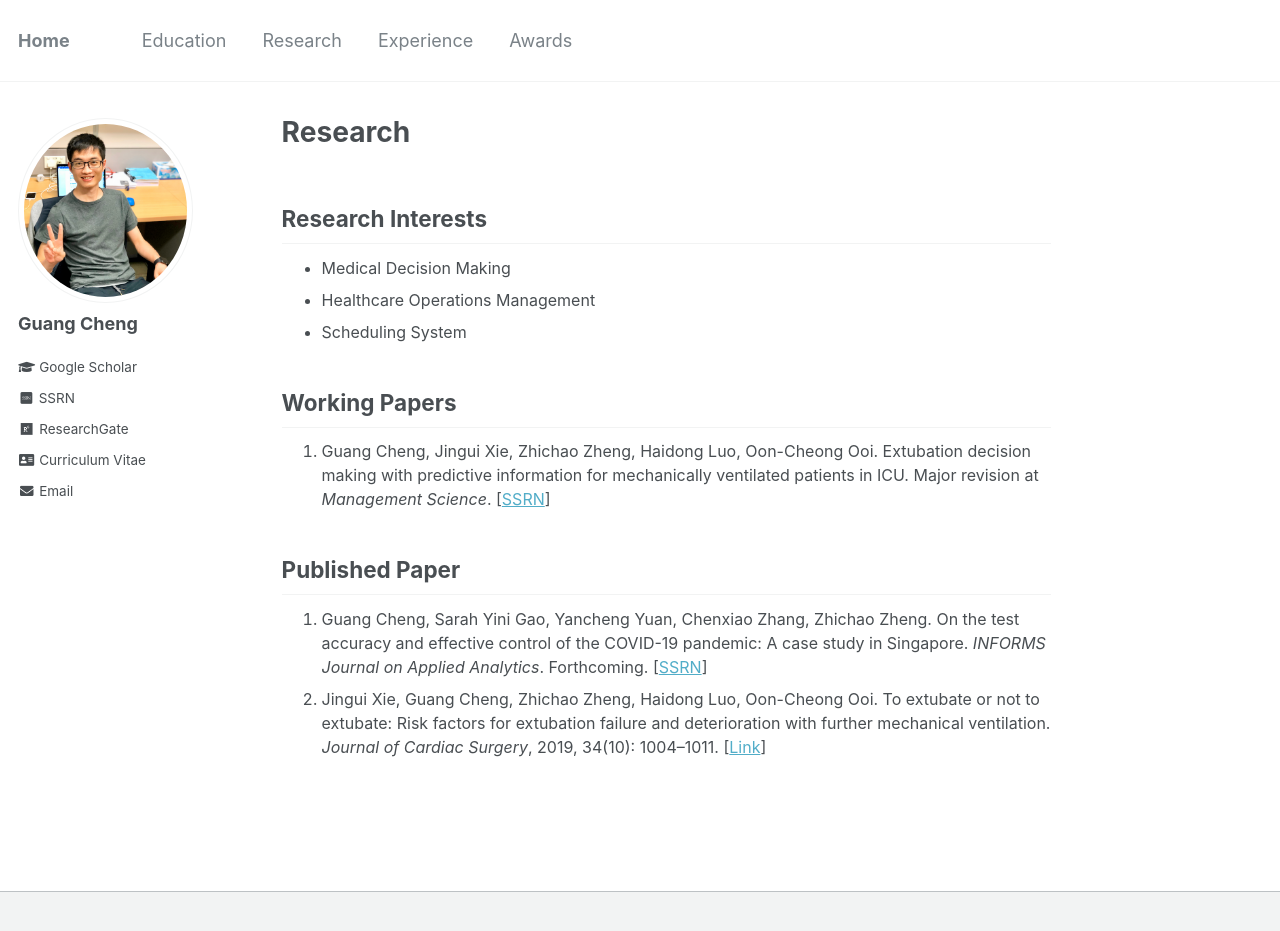
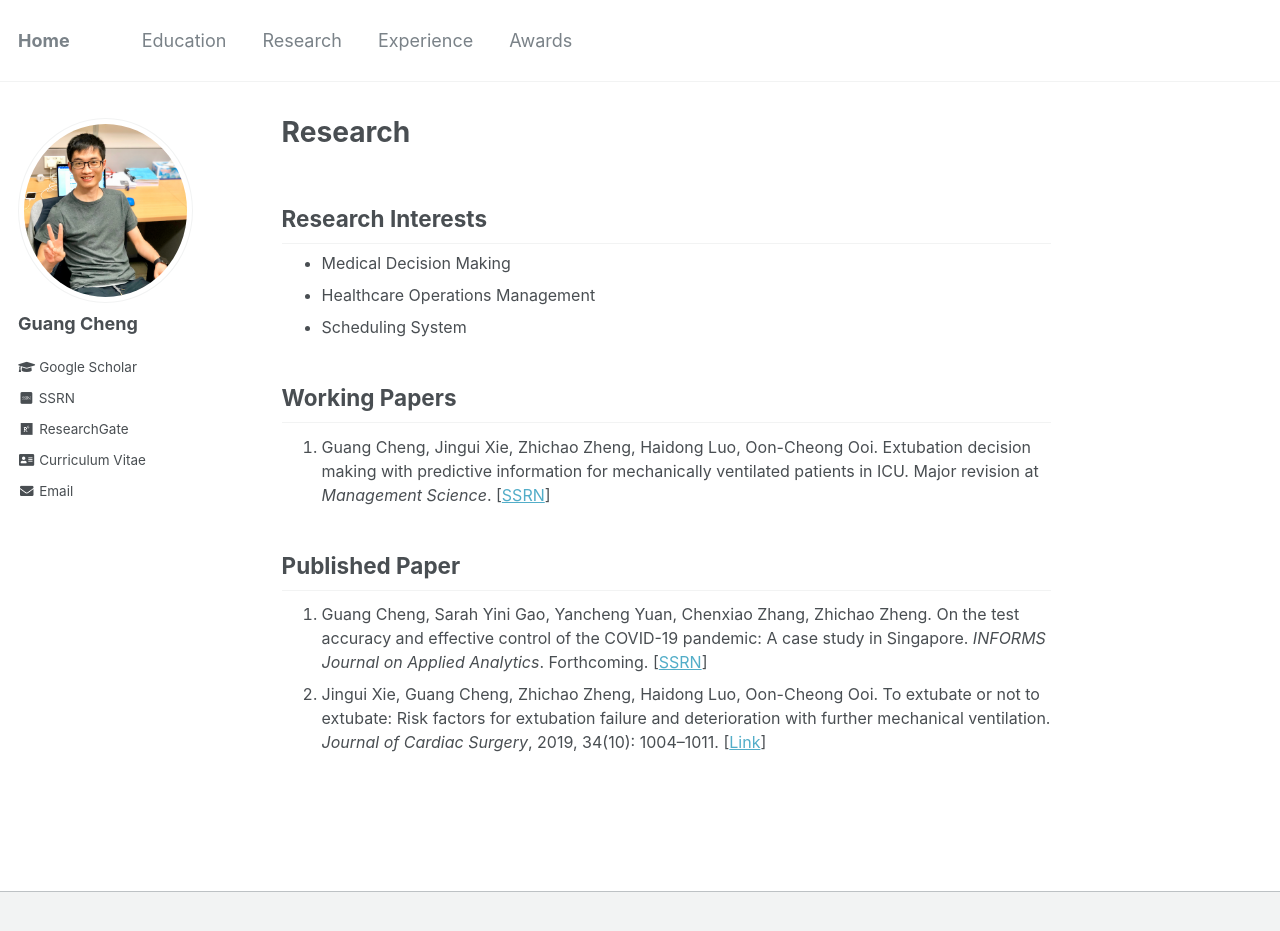
Before and after one commit to gcheng-nus/gcheng-nus.github.io, a Jekyll site: the page built from _pages/research.md, in a window 1280 px wide and 964 px high. Shown: the top 931 px of the window. Built offline with Jekyll 4.4.1, drawn with Linux system fonts in a browser that asks for light colours; some web fonts are replaced.

Commit message:
modify page setting

```diff
--- a/_pages/research.md
+++ b/_pages/research.md
@@ -6,7 +6,7 @@ author_profile: true
 ---
 <body>
 
-<h2>Research Interests</h2>
+<h2 style="margin-bottom: 0.3em">Research Interests</h2>
 <ul style="font-size: 16px; margin-top: 0em">
 	<li>Medical Decision Making</li>
 	<li>Healthcare Operations Management</li>
```
